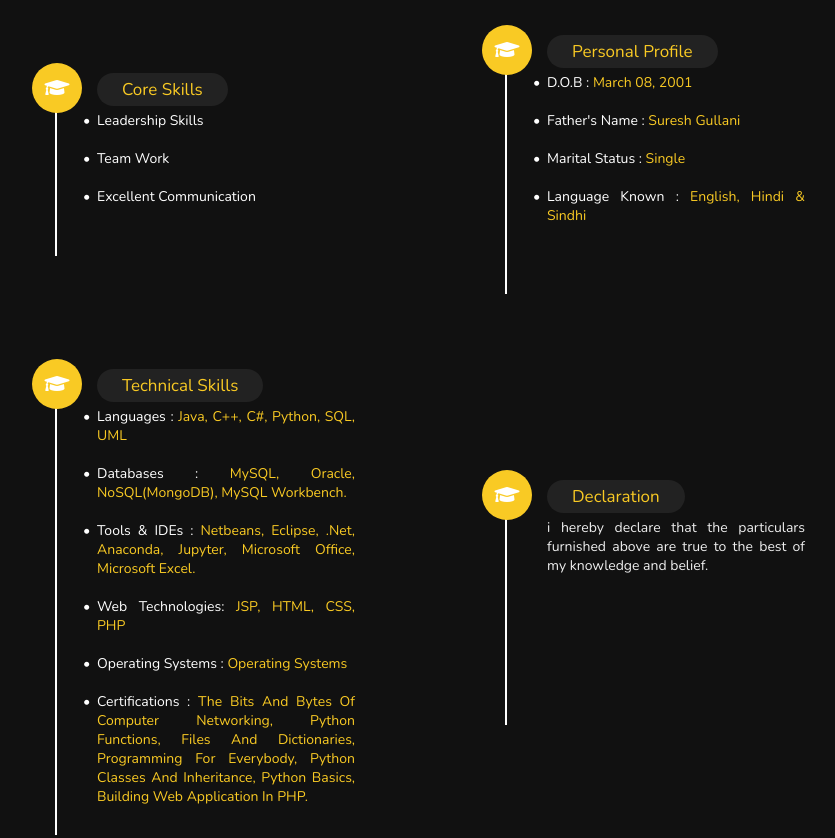
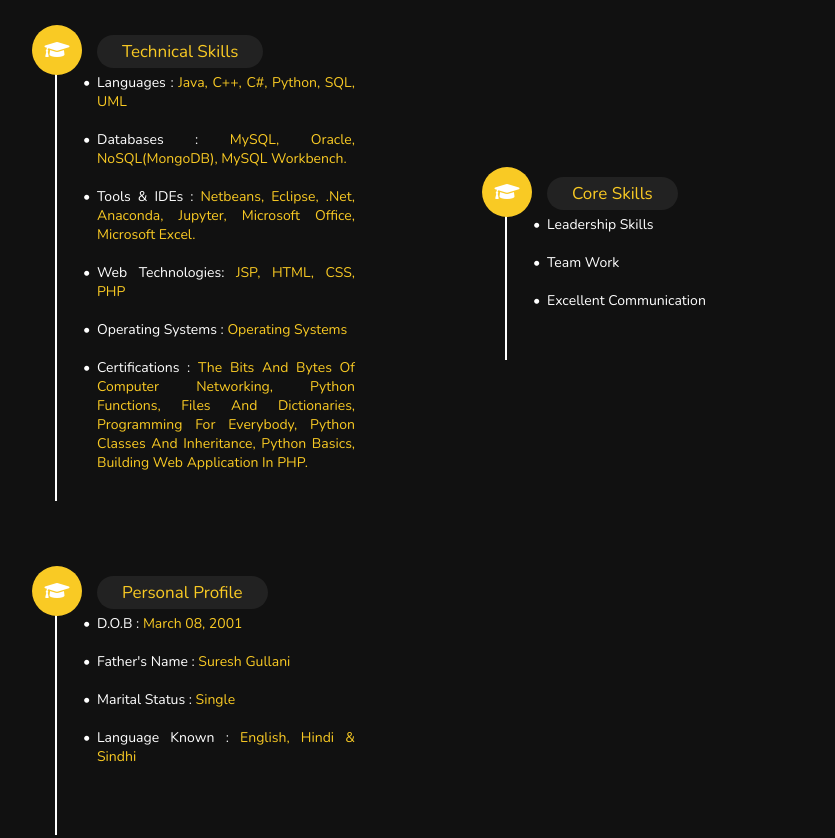
Before and after one commit to mohitgullani/portfolio, a plain HTML site: page index.html in a window 1280 px wide. Shown: the part 2740-3578 px from the top of the page, without its empty margins (385-1220 px from the left). Drawn offline with nearby package versions, Linux system fonts and the light colour scheme.

Commit message:
Update index.html

```diff
--- a/index.html
+++ b/index.html
@@ -181,6 +181,19 @@ softwares. Honored with Gold Medal during bachelors for securing highest CGPA in
 	</div>
 	<div class="box">
 		<i class="fas fa-graduation-cap"></i>
+		<span>Technical skills</span>
+		<ul>
+			<li>Languages : <span>Java, C++, C#, Python, SQL, UML</span></li><br>
+			<li>Databases : <span>MySQL, Oracle, NoSQL(MongoDB), MySQL Workbench.</span></li><br>
+			<li>Tools & IDEs : <span>Netbeans, Eclipse, .Net, Anaconda, Jupyter, Microsoft Office, Microsoft Excel.</span></li><br>
+			<li>Web Technologies: <span> JSP, HTML, CSS, PHP</span></li><br>
+			<li>Operating Systems : <span>Operating Systems</span></li><br>
+			<li>Certifications : <span>The Bits and Bytes of Computer Networking, Python Functions, Files and Dictionaries, Programming for
+Everybody, Python Classes and Inheritance, Python Basics, Building Web Application in PHP.</span></li><br>
+		</ul>
+	</div>
+	<div class="box">
+		<i class="fas fa-graduation-cap"></i>
 		<span>Core skills</span>
 		<ul>
 			<li>Leadership Skills</li><br>
@@ -202,33 +215,6 @@ softwares. Honored with Gold Medal during bachelors for securing highest CGPA in
 			<p>   </p>
 		</ul>
 	</div>
-	<div class="box">
-		<i class="fas fa-graduation-cap"></i>
-		<span>Technical skills</span>
-		<ul>
-			<li>Languages : <span>Java, C++, C#, Python, SQL, UML</span></li><br>
-			<li>Databases : <span>MySQL, Oracle, NoSQL(MongoDB), MySQL Workbench.</span></li><br>
-			<li>Tools & IDEs : <span>Netbeans, Eclipse, .Net, Anaconda, Jupyter, Microsoft Office, Microsoft Excel.</span></li><br>
-			<li>Web Technologies: <span> JSP, HTML, CSS, PHP</span></li><br>
-			<li>Operating Systems : <span>Operating Systems</span></li><br>
-			<li>Certifications : <span>The Bits and Bytes of Computer Networking, Python Functions, Files and Dictionaries, Programming for
-Everybody, Python Classes and Inheritance, Python Basics, Building Web Application in PHP.</span></li><br>
-		</ul>
-	</div>
-	<div class="box">
-		<i class="fas fa-graduation-cap"></i>
-		<span>Declaration</span>
-		<p>I hereby declare that the particulars furnished above are true to the best of my knowledge and belief.</p>
-		<p> </p>
-		<p> </p>
-		<p> </p>
-		<p> </p>
-		<p> </p>
-		<p> </p>
-		<p> </p>
-	</div>
-
-
 </div>
 </section>
 <!-- portfolio section ends -->
```
